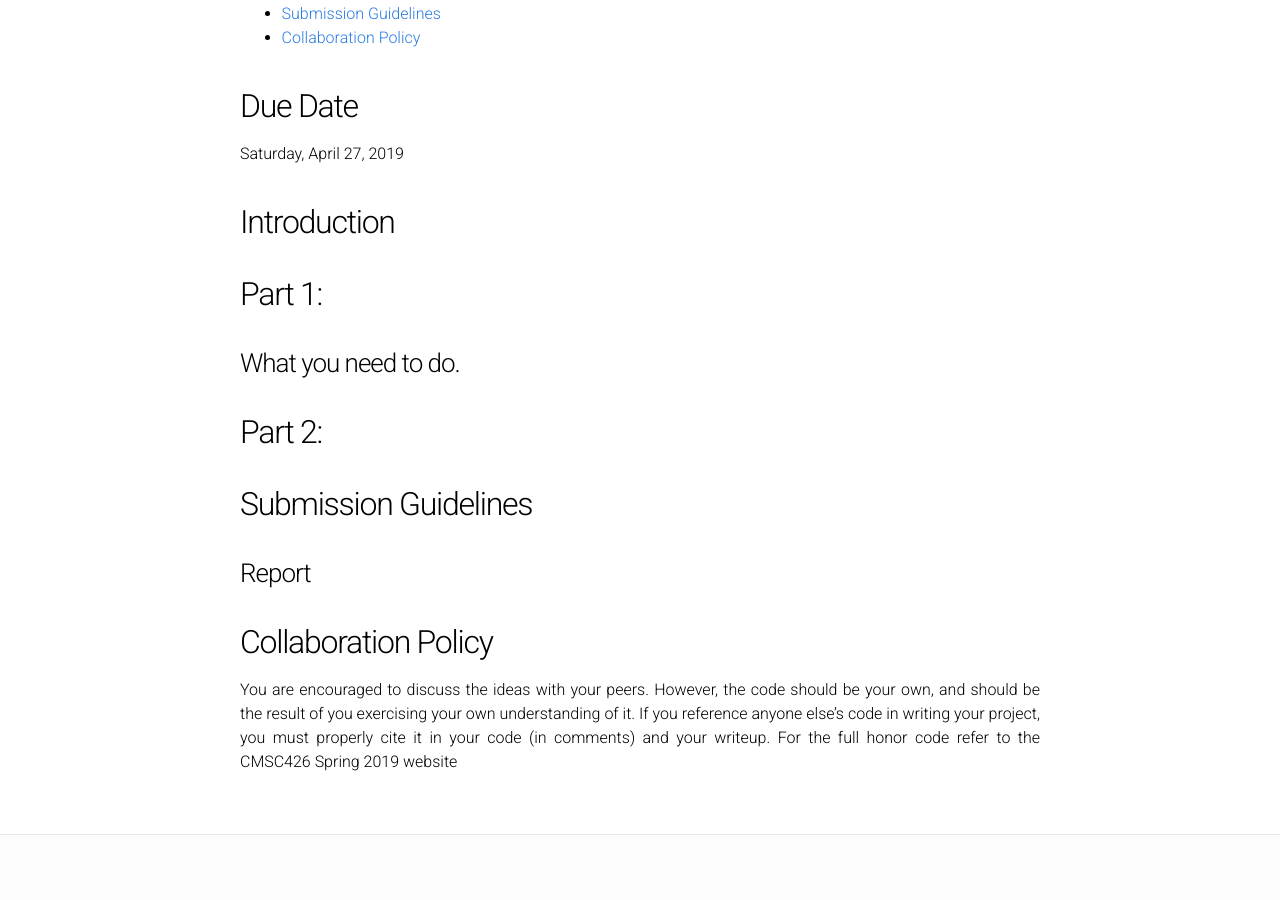
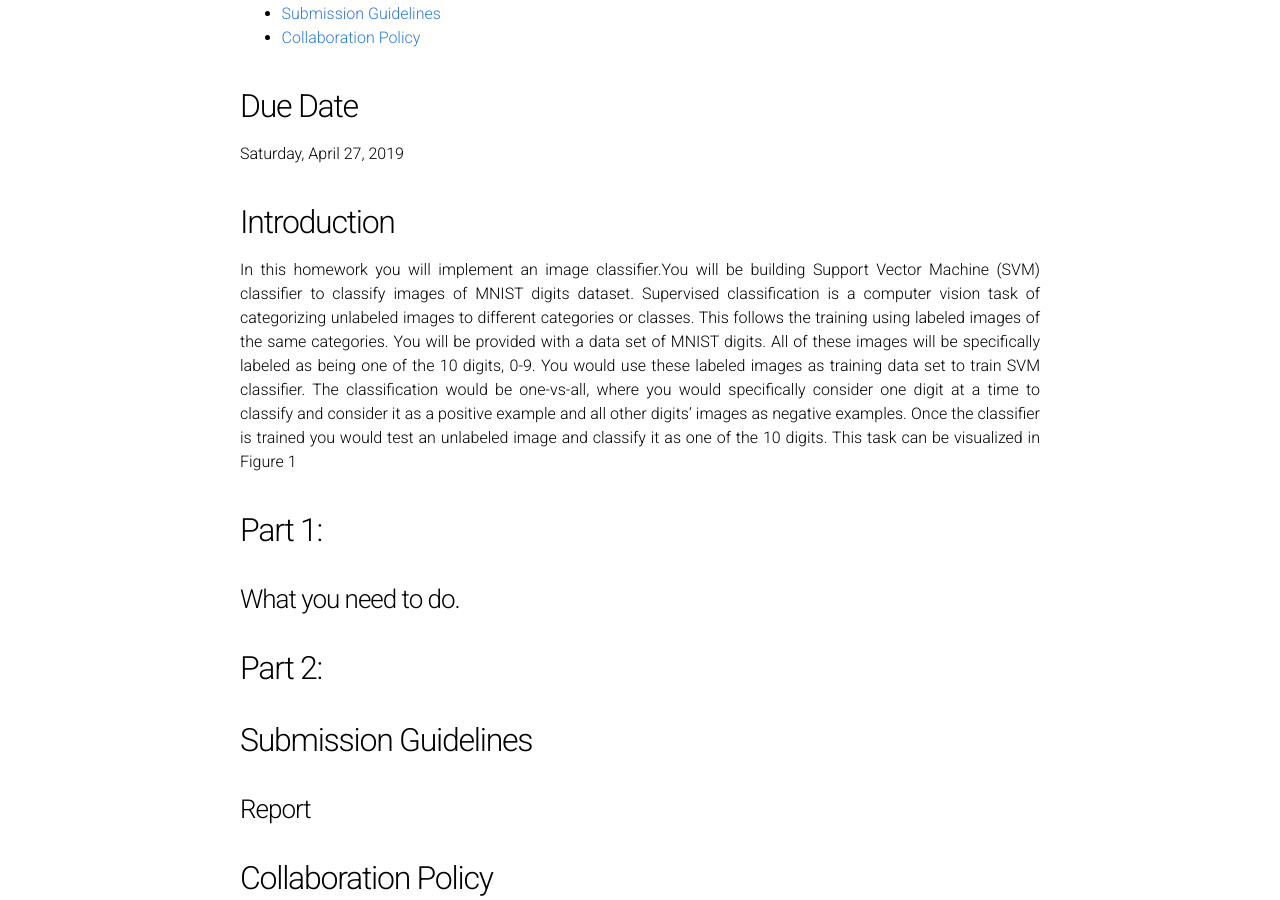
Before and after one commit to cmsc426spring2019/cmsc426spring2019.github.io, a Jekyll site: the page built from hw3.md, in a window 1280 px wide and 900 px high, scrolled down 357 px. Built offline with Jekyll 4.4.1, drawn with Linux system fonts in a browser that asks for light colours.

Commit message:
Update hw3.md

```diff
--- a/hw3.md
+++ b/hw3.md
@@ -21,6 +21,15 @@ Saturday, April 27, 2019
 
 <a name='intro'></a>
 ## Introduction
+In this homework you will implement an image classifier.You will be building Support Vector Machine (SVM)
+classifier to classify images of MNIST digits dataset.
+Supervised classification is a computer vision task of categorizing unlabeled images to different categories or
+classes. This follows the training using labeled images of the same categories. You will be provided with a data
+set of MNIST digits. All of these images will be specifically labeled as being one of the 10 digits, 0-9. You would
+use these labeled images as training data set to train SVM classifier. The classification would be one-vs-all, where
+you would specifically consider one digit at a time to classify and consider it as a positive example and all other
+digits’ images as negative examples. Once the classifier is trained you would test an unlabeled image and classify
+it as one of the 10 digits. This task can be visualized in Figure 1
 
 <a name='part1'></a>
 ## Part 1:
```
